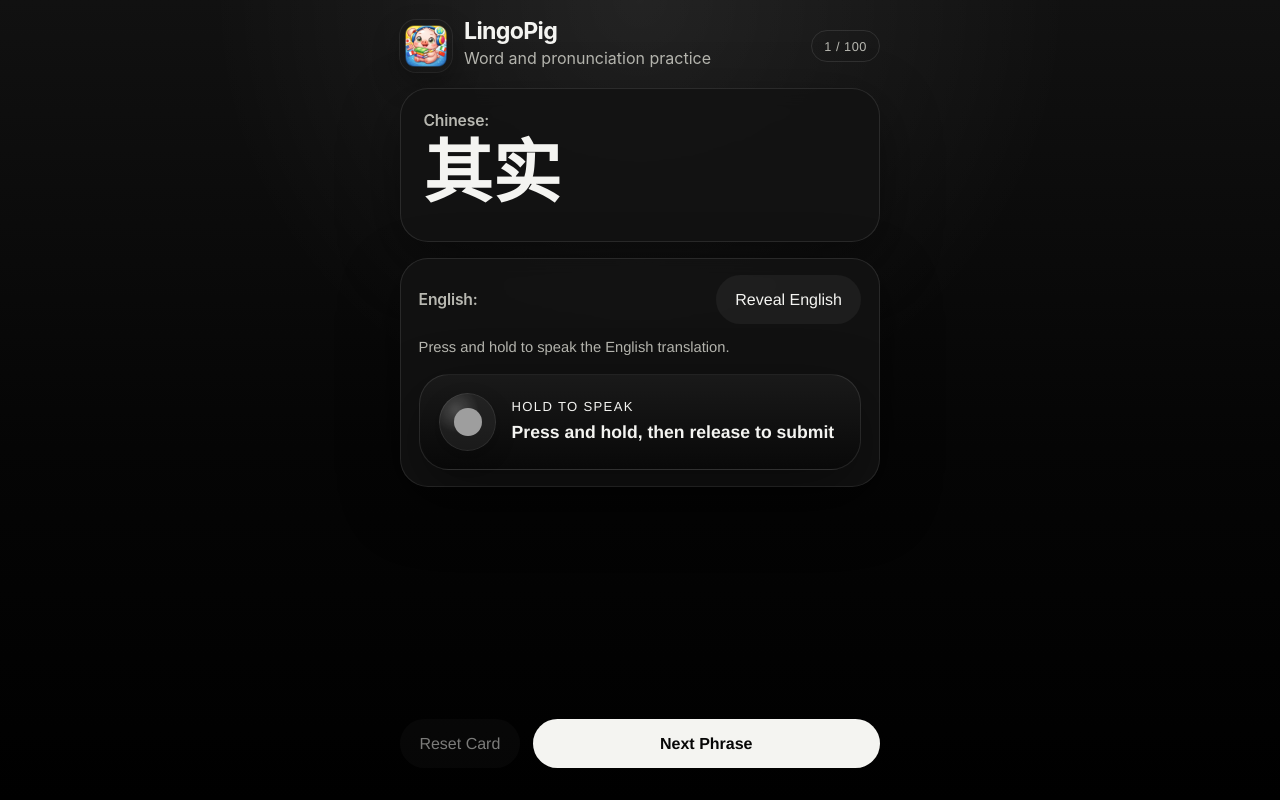
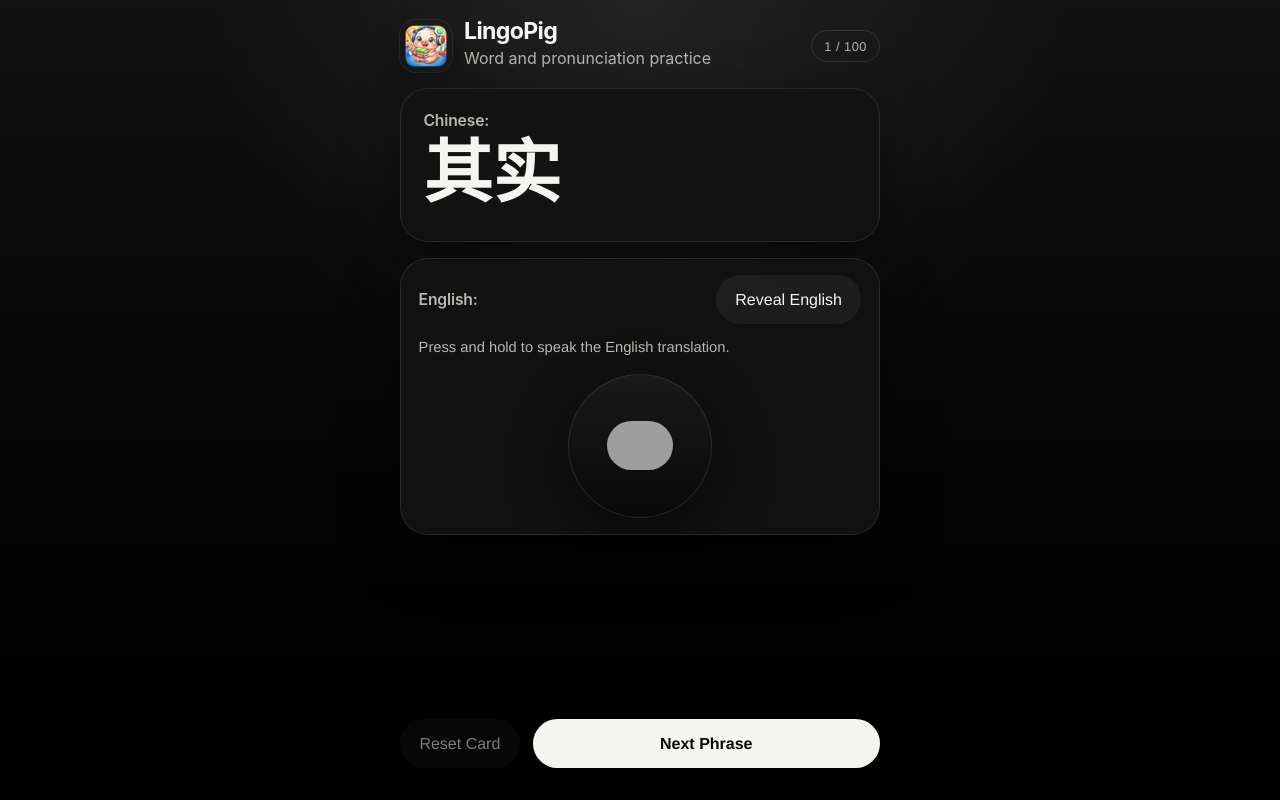
Before and after one commit to junior-building-things/LingoPig, a Next.js app: page / in a window 1280 px wide. Built offline with nearby package versions, Linux system fonts and the light colour scheme; grey boxes are pictures that could not be loaded.

Commit message:
Replace hold-to-speak box with circular mic button

```diff
--- a/src/app/globals.css
+++ b/src/app/globals.css
@@ -224,16 +224,19 @@ button {
 }
 
 .mic-button {
-  width: 100%;
+  display: flex;
+  width: clamp(7.5rem, 32vw, 9rem);
+  height: clamp(7.5rem, 32vw, 9rem);
   border: 1px solid var(--stroke);
-  border-radius: 30px;
+  border-radius: 999px;
   background: linear-gradient(180deg, var(--surface-strong), rgba(9, 9, 9, 0.98));
   color: var(--text);
-  padding: 1.15rem 1.2rem;
-  text-align: left;
+  padding: 0;
+  align-items: center;
+  justify-content: center;
   box-shadow: var(--shadow);
   touch-action: none;
-  margin-top: 1rem;
+  margin: 1rem auto 0;
 }
 
 .mic-button:hover,
@@ -254,50 +257,10 @@ button {
   border-color: rgba(255, 210, 122, 0.4);
 }
 
-.mic-label {
-  display: block;
-  font-size: 0.82rem;
-  letter-spacing: 0.1em;
-  text-transform: uppercase;
-}
-
-.mic-button-row {
-  display: flex;
-  align-items: center;
-  gap: 0.95rem;
-}
-
-.mic-badge {
-  display: flex;
-  width: 3.6rem;
-  height: 3.6rem;
-  flex-shrink: 0;
-  align-items: center;
-  justify-content: center;
+.mic-icon {
+  width: clamp(3.4rem, 14vw, 4.1rem);
+  height: auto;
   border-radius: 999px;
-  background:
-    radial-gradient(circle at 30% 30%, rgba(255, 255, 255, 0.18), transparent 40%),
-    rgba(255, 255, 255, 0.06);
-  box-shadow:
-    inset 0 0 0 1px rgba(255, 255, 255, 0.08),
-    0 8px 20px rgba(0, 0, 0, 0.24);
-}
-
-.mic-badge-icon {
-  border-radius: 999px;
-}
-
-.mic-text-block {
-  min-width: 0;
-  flex: 1;
-}
-
-.mic-copy {
-  display: block;
-  margin-top: 0.4rem;
-  font-size: 1.1rem;
-  font-weight: 600;
-  line-height: 1.35;
 }
 
 .feedback {
--- a/src/components/practice-session.tsx
+++ b/src/components/practice-session.tsx
@@ -300,6 +300,7 @@ export function PracticeSession() {
         <button
           type="button"
           className={micButtonClassNames}
+          aria-label="Press and hold to speak"
           onPointerDown={(event) => {
             event.preventDefault();
             event.currentTarget.setPointerCapture(event.pointerId);
@@ -322,29 +323,14 @@ export function PracticeSession() {
           onContextMenu={(event) => event.preventDefault()}
           disabled={!hasAccessToMedia || status === "submitting"}
         >
-          <span className="mic-button-row">
-            <span className="mic-badge" aria-hidden="true">
-              <Image
-                src={microphoneIcon}
-                alt=""
-                className="mic-badge-icon"
-                width={28}
-                height={28}
-              />
-            </span>
-            <span className="mic-text-block">
-              <span className="mic-label">Hold To Speak</span>
-              <span className="mic-copy">
-                {status === "recording"
-                  ? "Recording your English answer..."
-                  : status === "submitting"
-                    ? "Checking your answer..."
-                    : status === "preparing"
-                      ? "Waiting for microphone access..."
-                      : "Press and hold, then release to submit"}
-              </span>
-            </span>
-          </span>
+          <Image
+            src={microphoneIcon}
+            alt=""
+            className="mic-icon"
+            width={66}
+            height={66}
+            aria-hidden="true"
+          />
         </button>
 
         {isEnglishRevealed ? (
```
Also changed, not shown: 1 other file (tests, documents, lock files or other folders).
